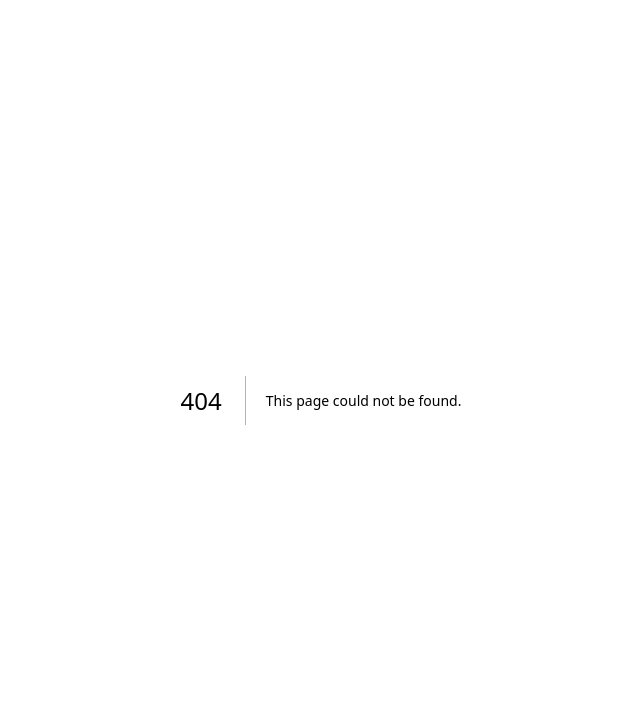
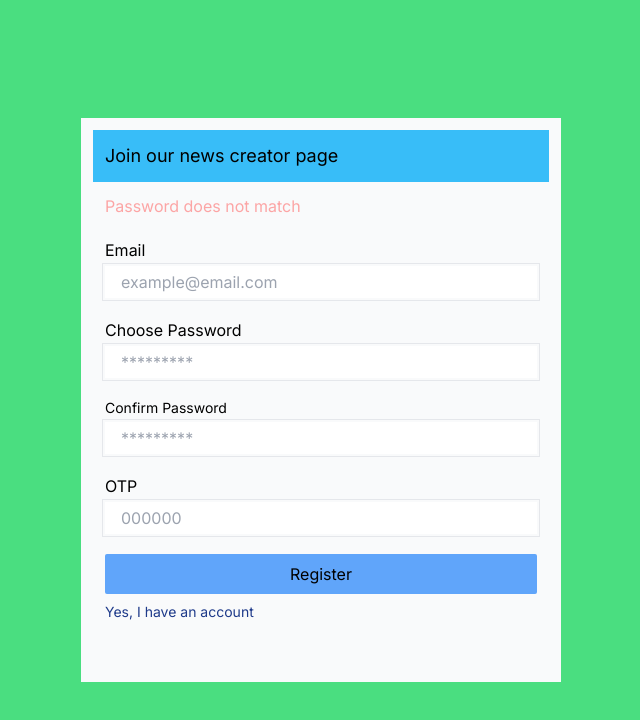
Before and after one commit to pixelhubster/game, a Next.js app: page /news/auth/signup in a window 1280 px wide. Before the commit this address had no page. Shown: the top 720 px of the page, without its empty margins (319-959 px from the left). Built offline with nearby package versions, Linux system fonts and the light colour scheme.

Commit message:
feat: auth, signin, signup, forgotpassword

```diff
--- /dev/null
+++ b/src/app/news/auth/forgotpassword/page.tsx
@@ -0,0 +1,69 @@
+import React from 'react'
+
+const page = () => {
+    return (
+        <div className='w-full h-screen p-5 bg-green-400 flex flex-col justify-center items-center'>
+            <div className='w-[30rem] pb-10 bg-gray-50 p-3'>
+                <div className='w-full p-3 bg-sky-400'>
+                    <h3 className='text-lg'>Recover Account</h3>
+                </div>
+                <div className='w-full bg-yellow-0 shrink p-3'>
+                    {/* <p className='text-red-300'>Username and Password is incorrect</p> */}
+                    <div className='my-5'>
+                        <p className='my-0 bg-red-00'>Email</p>
+                        <p className='text-sm text-red-300 py-1 px-0'>Account not found</p>
+                        <input type="email" name="email" id="" className='w-full p-1 px-4 outline-none outline-1 outline-gray-200' placeholder='example@email.com' />
+                    </div>
+
+                    <button type="submit" className='w-full p-2 bg-blue-400 rounded-sm'>Send OTP</button>
+                </div>
+
+            </div>
+
+            {/* verify otp */}
+            <div className='w-[30rem] pb-10 bg-gray-50 p-3'>
+                <div className='w-full p-3 bg-sky-400'>
+                    <h3 className='text-lg'>Recover Account</h3>
+                </div>
+                <div className='w-full bg-yellow-0 shrink p-3'>
+                    {/* <p className='text-red-300'>Username and Password is incorrect</p> */}
+                    <div className='my-5'>
+                        <p className='my-0 bg-red-00'>OTP</p>
+                        <p className='text-sm text-red-300 py-1 px-0'>OTP incorrect</p>
+                        <input type="tel" name="otp" id="" className='w-full p-1 px-4 outline-none outline-1 outline-gray-200' placeholder='0000' />
+                    </div>
+
+                    <button type="submit" className='w-full p-2 bg-blue-400 rounded-sm'>Verify</button>
+
+                </div>
+
+            </div>
+
+            {/* change password */}
+            <div className='w-[30rem] pb-10 bg-gray-50 p-3'>
+                <div className='w-full p-3 bg-sky-400'>
+                    <h3 className='text-lg'>Recover Account</h3>
+                </div>
+                <div className='w-full bg-yellow-0 shrink p-3'>
+                    <p className='text-red-300'>Password does not match</p>
+
+                    <div className='my-5'>
+                        <p className='my-1 bg-red-00'>Choose New Password</p>
+                        {/* <p className='text-sm py-1'>email doesnt exist</p> */}
+                        <input type="password" name="password" id="" className='w-full p-1 px-4 outline-none outline-1 outline-gray-200' placeholder='*********' />
+                    </div>
+                    <div className='my-5'>
+                        <p className='my-1 bg-red-00 text-sm'>Confirm Password</p>
+                        {/* <p className='text-sm py-1'>email doesnt exist</p> */}
+                        <input type="password" name="password" id="" className='w-full p-1 px-4 outline-none outline-1 outline-gray-200' placeholder='*********' />
+                    </div>
+
+                    <button type="submit" className='w-full p-2 bg-blue-400 rounded-sm'>Submit</button>
+                </div>
+
+            </div>
+        </div>
+    )
+}
+
+export default page
--- /dev/null
+++ b/src/app/news/auth/signin/page.tsx
@@ -0,0 +1,12 @@
+import Signin from '@/components/pages/news/signin'
+import React from 'react'
+
+const page = () => {
+    return (
+        <div className='w-full h-screen p-5 bg-green-400 flex justify-center items-center'>
+            <Signin />
+        </div>
+    )
+}
+
+export default page
--- /dev/null
+++ b/src/app/news/auth/signup/page.tsx
@@ -0,0 +1,12 @@
+import Signup from '@/components/pages/news/signup'
+import React from 'react'
+
+const page = () => {
+    return (
+        <div className='w-full h-screen p-5 bg-green-400 flex justify-center items-center'>
+            <Signup />
+        </div>
+    )
+}
+
+export default page
--- /dev/null
+++ b/src/components/cards/dynamic_form.tsx
@@ -0,0 +1,23 @@
+"use client"
+import React, { useState } from 'react'
+
+const DynamicForm = ({children, config}: {
+    children: React.ReactNode | React.ReactNode[],
+    config: {
+        btn: String[],
+        fn: Function[],
+    }
+}) => {
+    const [index, setIndex] = useState(0);
+    function click() {
+        config.fn[index]();
+
+    }
+  return (
+    <div>
+        {children}
+    </div>
+  )
+}
+
+export default DynamicForm
--- /dev/null
+++ b/src/components/pages/news/signin.tsx
@@ -0,0 +1,33 @@
+import React from 'react'
+
+const Signin = () => {
+    return (
+        <div className='w-[30rem] pb-10 bg-gray-50 p-3'>
+            <div className='w-full p-3 bg-sky-400'>
+                <h3 className='text-lg'>Signin to the our news admin page</h3>
+            </div>
+            <div className='w-full bg-yellow-0 shrink p-3'>
+                <p className='text-red-300'>Username and Password is incorrect</p>
+                <div className='my-5'>
+                    <p className='my-1 bg-red-00'>Email</p>
+                    {/* <p className='text-sm py-1'>email doesnt exist</p> */}
+                    <input type="email" name="email" id="" className='w-full p-1 px-4 outline-none outline-1 outline-gray-200' placeholder='example@email.com' />
+                </div>
+                <div className='my-5'>
+                    <p className='my-1 bg-red-00'>Password</p>
+                    {/* <p className='text-sm py-1'>email doesnt exist</p> */}
+                    <input type="password" name="password" id="" className='w-full p-1 px-4 outline-none outline-1 outline-gray-200' placeholder='*********' />
+                </div>
+
+                <button type="submit" className='w-full p-2 bg-blue-400 rounded-sm'>Login</button>
+                <div className='w-full flex justify-between items-center py-2'>
+                    <a href="/news/auth/signup" className='text-sm text-blue-900 hover:underline underline-offset-1'>No, I dont have an account</a>
+                    <a href="/news/auth/forgotpassword" className='text-sm text-blue-900 hover:underline underline-offset-1'>Forgot Password?</a>
+                </div>
+            </div>
+
+        </div>
+    )
+}
+
+export default Signin
--- /dev/null
+++ b/src/components/pages/news/signup.tsx
@@ -0,0 +1,42 @@
+import React from 'react'
+
+const Signup = () => {
+  return (
+    <div className='w-[30rem] pb-10 bg-gray-50 p-3'>
+    <div className='w-full p-3 bg-sky-400'>
+        <h3 className='text-lg'>Join our news creator page</h3>
+    </div>
+    <div className='w-full bg-yellow-0 shrink p-3'>
+        <p className='text-red-300'>Password does not match</p>
+        <div className='my-5'>
+            <p className='my-1 bg-red-00'>Email</p>
+            {/* <p className='text-sm py-1'>email doesnt exist</p> */}
+            <input type="email" name="email" id="" className='w-full p-1 px-4 outline-none outline-1 outline-gray-200' placeholder='example@email.com' />
+        </div>
+        <div className='my-5'>
+            <p className='my-1 bg-red-00'>Choose Password</p>
+            {/* <p className='text-sm py-1'>email doesnt exist</p> */}
+            <input type="password" name="password" id="" className='w-full p-1 px-4 outline-none outline-1 outline-gray-200' placeholder='*********' />
+        </div>
+        <div className='my-5'>
+            <p className='my-1 bg-red-00 text-sm'>Confirm Password</p>
+            {/* <p className='text-sm py-1'>email doesnt exist</p> */}
+            <input type="password" name="password" id="" className='w-full p-1 px-4 outline-none outline-1 outline-gray-200' placeholder='*********' />
+        </div>
+        <div className='my-5'>
+            <p className='my-1 bg-red-00'>OTP</p>
+            {/* <p className='text-sm py-1'>email doesnt exist</p> */}
+            <input type="tel" name="otp" id="" className='w-full p-1 px-4 outline-none outline-1 outline-gray-200' placeholder='000000' />
+        </div>
+
+        <button type="submit" className='w-full p-2 bg-blue-400 rounded-sm'>Register</button>
+        <div className='w-full flex justify-between items-center py-2'>
+            <a href="/news/auth/signin" className='text-sm text-blue-900 hover:underline underline-offset-1'>Yes, I have an account</a>
+        </div>
+    </div>
+
+</div>
+  )
+}
+
+export default Signup
```
